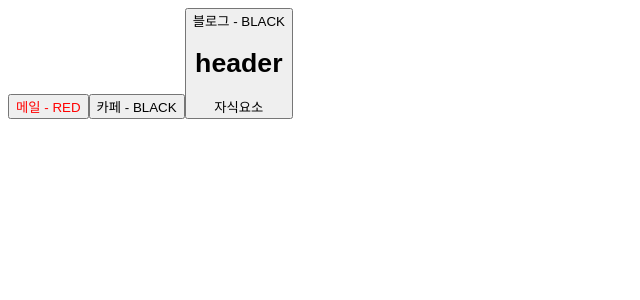
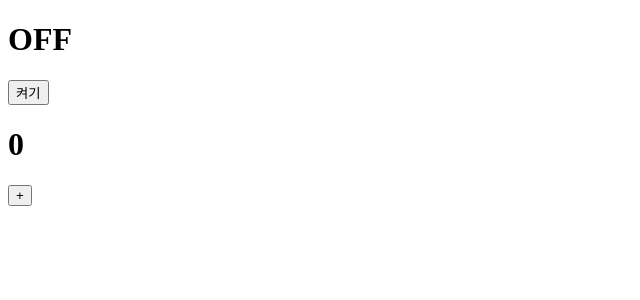
Before and after one commit to misung-dev/inflearn-onebite-react, a React (Vite) app in the folder section05/: page / in a window 1280 px wide. Shown: the top 300 px of the page, without its empty margins (0-640 px from the left). Built offline with nearby package versions, Linux system fonts and the light colour scheme.

Commit message:
5.6) State로 상태관리하기

```diff
--- a/section05/src/App.jsx
+++ b/section05/src/App.jsx
@@ -1,25 +1,32 @@
 import "./App.css";
-
-import Header from "./components/Header";
-import Button from "./components/Button";
+import { useState } from "react";
 
 function App() {
-  const buttonProps = {
-    text: "메일",
-    color: "red",
-    a: 1,
-    b: 2,
-    c: 3,
-  };
+  const [count, setCount] = useState(0);
+  const [light, setLight] = useState("OFF");
 
   return (
     <>
-      <Button {...buttonProps} />
-      <Button text={"카페"} />
-      <Button text={"블로그"}>
-        <Header />
-        <div>자식요소</div>
-      </Button>
+      <div>
+        <h1>{light}</h1>
+        <button
+          onClick={() => {
+            setLight(light === "OFF" ? "ON" : "OFF");
+          }}
+        >
+          {light === "OFF" ? "켜기" : "끄기"}
+        </button>
+      </div>
+      <div>
+        <h1>{count}</h1>
+        <button
+          onClick={() => {
+            setCount(count + 1);
+          }}
+        >
+          +
+        </button>
+      </div>
     </>
   );
 }
```
